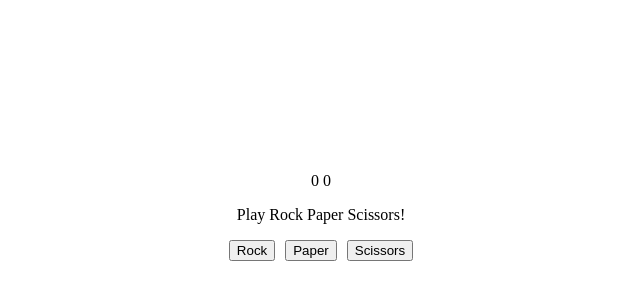
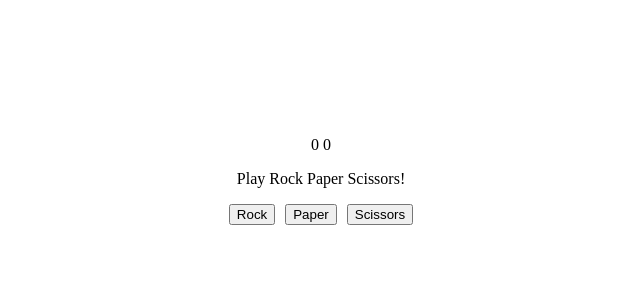
Before and after one commit to nicu420/rock-paper-scissors, a plain HTML site: page index.html in a window 1280 px wide. Shown: the part 168-468 px from the top of the page, without its empty margins (319-959 px from the left). Drawn offline with Linux system fonts and the light colour scheme.

Commit message:
centered again

```diff
--- a/styles.css
+++ b/styles.css
@@ -3,11 +3,11 @@ body {
     flex-direction: column;
     align-items: center;
     justify-content: center;
-    height: 97vh;
+    height: 90vh;
 }
 
 .center {
-    margin-bottom: 3vh;
+    margin-bottom: 5vh;
 }
 
 .buttons {
```
